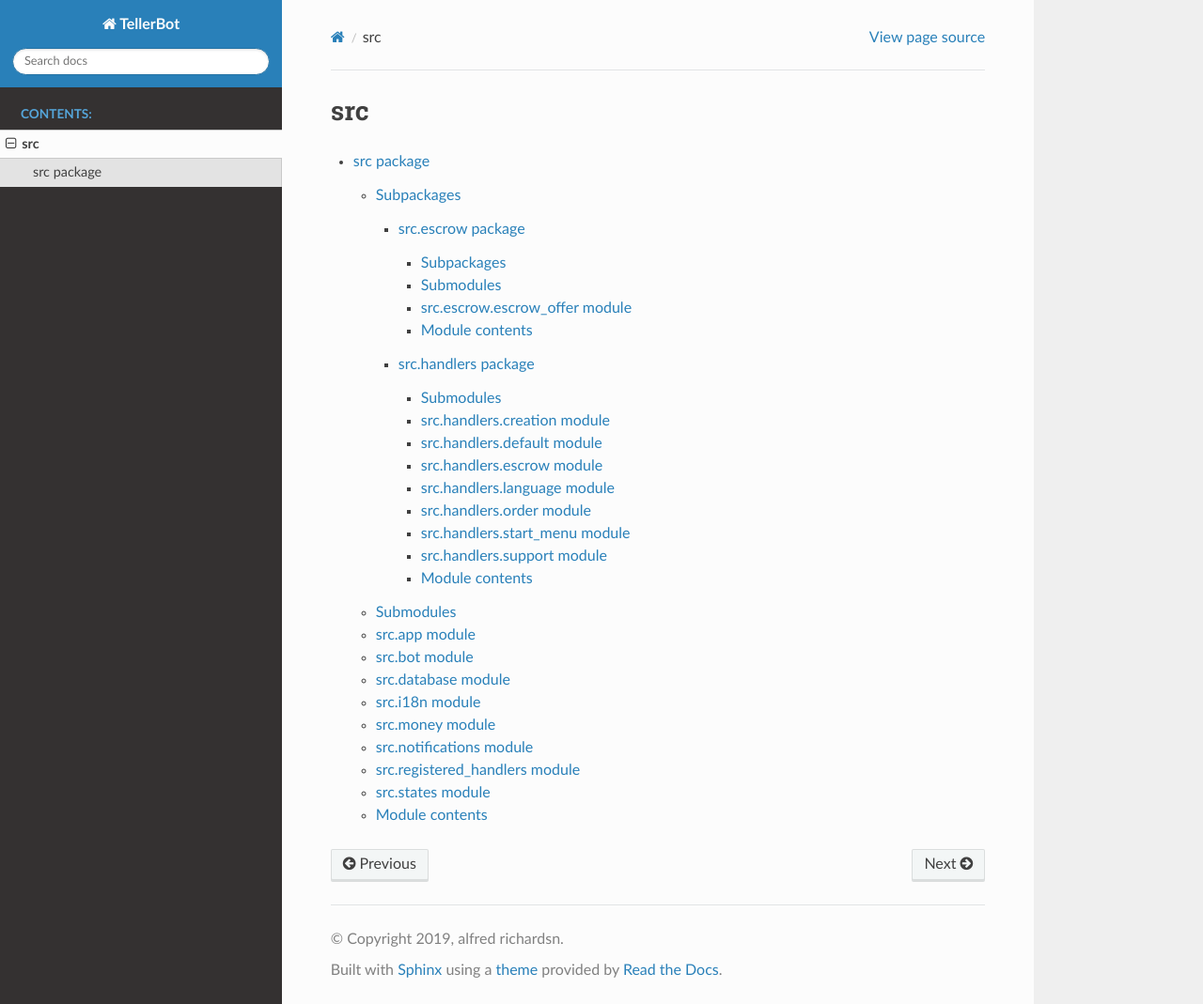
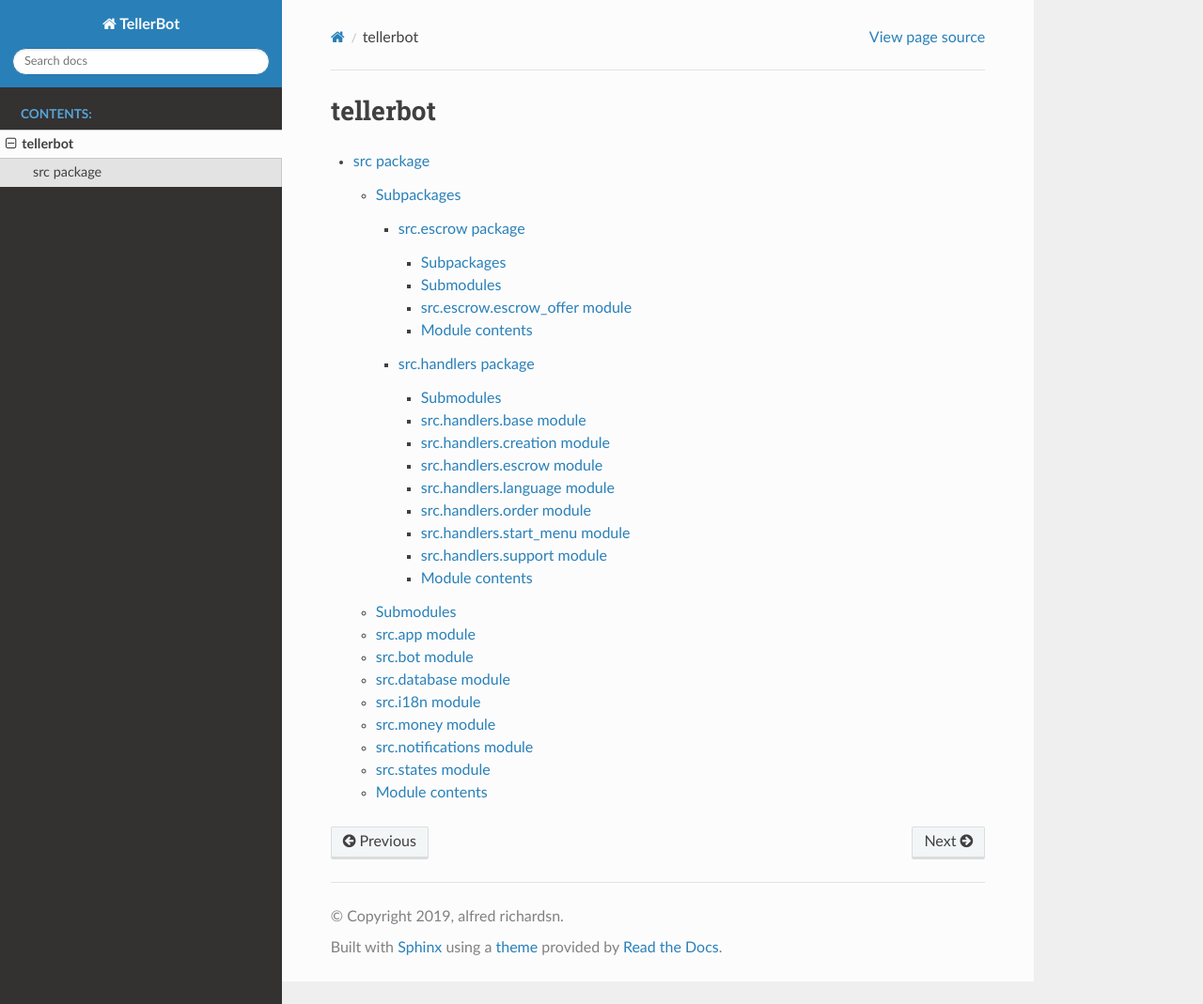
Before and after one commit to fincubator/tellerbot, a Sphinx documentation site: the page built from docs/source/modules.rst, in a window 1280 px wide and 1069 px high. Shown: the whole window at 94% size. Built offline with Sphinx 7.4.7 and the Read the Docs theme 2.0.0, drawn with Linux system fonts in a browser that asks for light colours.

Commit message:
Update handlers package docs
Signed-off-by: alfred richardsn <rchrdsn@protonmail.ch>

```diff
--- a/docs/source/modules.rst
+++ b/docs/source/modules.rst
@@ -1,5 +1,5 @@
-src
-===
+tellerbot
+=========
 
 .. toctree::
    :maxdepth: 4
--- a/docs/source/src.rst
+++ b/docs/source/src.rst
@@ -60,14 +60,6 @@ src.notifications module
    :undoc-members:
    :show-inheritance:
 
-src.registered\_handlers module
--------------------------------
-
-.. automodule:: src.registered_handlers
-   :members:
-   :undoc-members:
-   :show-inheritance:
-
 src.states module
 -----------------
 
```
Also changed, not shown: docs/source/src.handlers.rst (+8 -8 lines).
